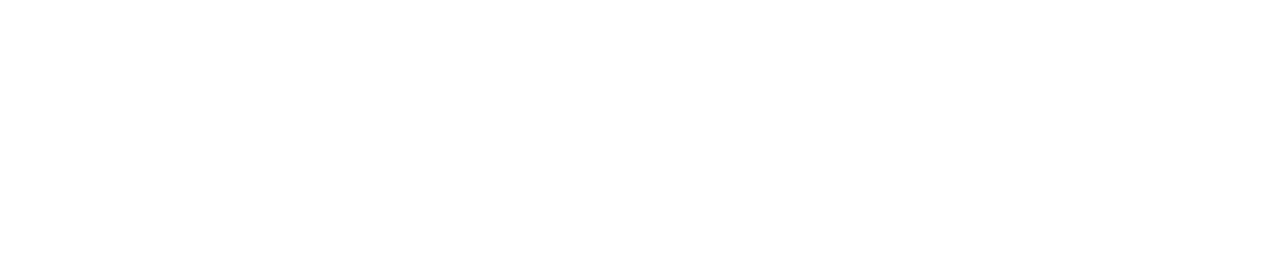
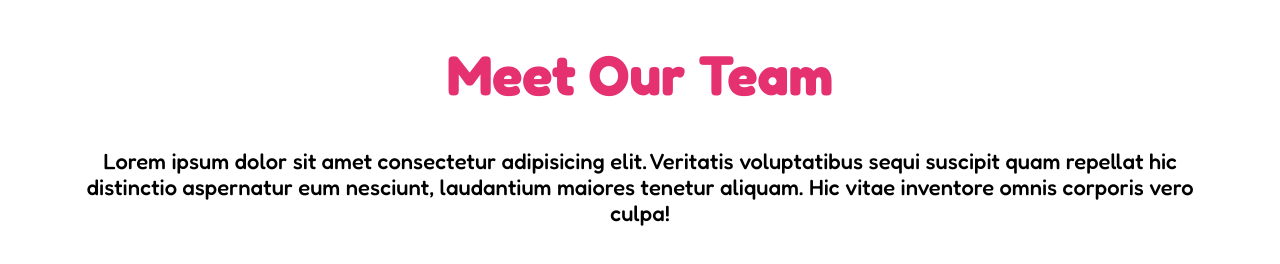
Before and after one commit to NicholasPeara92/html-css-float-cards, a plain HTML site: page index.html in a window 1280 px wide. Drawn offline with Linux system fonts and the light colour scheme.

Commit message:
inserito titolo e paragrafo

```diff
--- a/css/style.css
+++ b/css/style.css
@@ -13,5 +13,18 @@
 /* text */
 h1{
     font-family: 'Fredoka', sans-serif;
-
+    color: #E53170;
+    text-align: center;
+    font-size: 56px;
+    padding: 40px;
 }
+p{
+    font-family: 'Fredoka', sans-serif;
+    font-size: 22px;
+    text-align: center;
+}
+/* main */
+.container{
+    width: 1150px;
+    margin: auto;
+}
--- a/index.html
+++ b/index.html
@@ -11,7 +11,12 @@
     <link rel="stylesheet" href="css/style.css">
 </head>
 <body>
-    <main></main>
+    <main>
+        <div class="container clearfix">
+            <h1>Meet Our Team</h1>
+            <p>Lorem ipsum dolor sit amet consectetur adipisicing elit. Veritatis voluptatibus sequi suscipit quam repellat hic distinctio aspernatur eum nesciunt, laudantium maiores tenetur aliquam. Hic vitae inventore omnis corporis vero culpa!</p>
+        </div>
+    </main>
 
 </body>
 </html>
```
